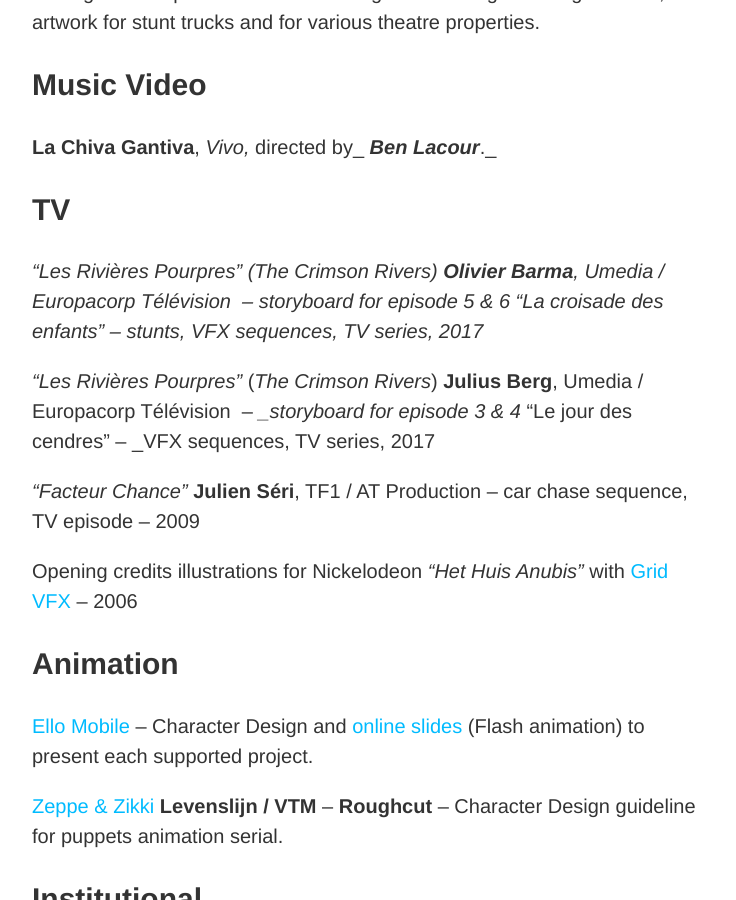
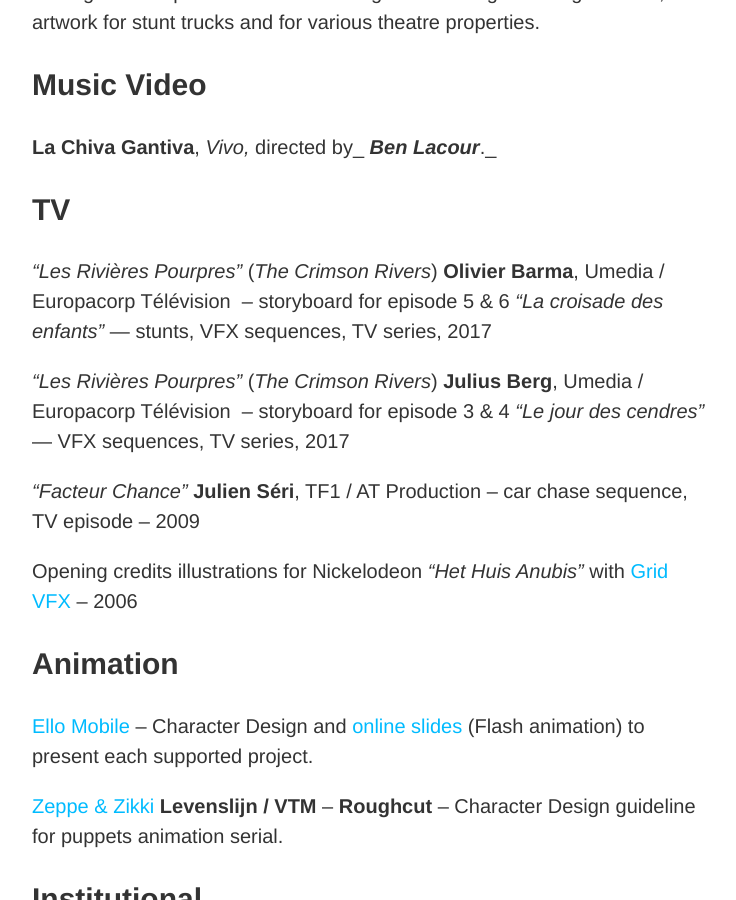
Before and after one commit to YJPL/film-storyboards, a Jekyll site: the page built from _pages/credits.md, in a window 1280 px wide and 900 px high, scrolled down 2314 px. Shown: the whole window, without its empty margins (256-992 px from the left). Built offline with Jekyll 4.4.1, drawn with Linux system fonts in a browser that asks for light colours; part of the change alters nothing that is shown.

```diff
--- a/_pages/credits.md
+++ b/_pages/credits.md
@@ -60,9 +60,9 @@ Illustrations for audio-guide and interactive screens — 2008 Aljubarrota, Roya
 
 ## TV
 
-_&#8220;Les Rivières Pourpres&#8221; (The Crimson Rivers) **Olivier Barma**, Umedia / Europacorp Télévision** ** – storyboard for episode 5 & 6 &#8220;La croisade des enfants&#8221; &#8211; stunts, VFX sequences, TV series, 2017_
+*“Les Rivières Pourpres”* (*The Crimson Rivers*) **Olivier Barma**, Umedia / Europacorp Télévision** ** – storyboard for episode 5 & 6 *“La croisade des enfants”* — stunts, VFX sequences, TV series, 2017
 
-_&#8220;Les Rivières Pourpres&#8221;_ (_The Crimson Rivers_) **Julius Berg**, Umedia / Europacorp Télévision** ** –_ _storyboard for episode 3 & 4 _&#8220;Le jour des cendres&#8221; &#8211; _VFX sequences, TV series, 2017
+*“Les Rivières Pourpres”* (*The Crimson Rivers*) **Julius Berg**, Umedia / Europacorp Télévision** ** – storyboard for episode 3 & 4 *“Le jour des cendres”* — VFX sequences, TV series, 2017
 
 _&#8220;Facteur Chance&#8221;_ **Julien Séri**, TF1 / AT Production &#8211; car chase sequence, TV episode &#8211; 2009
 
```
